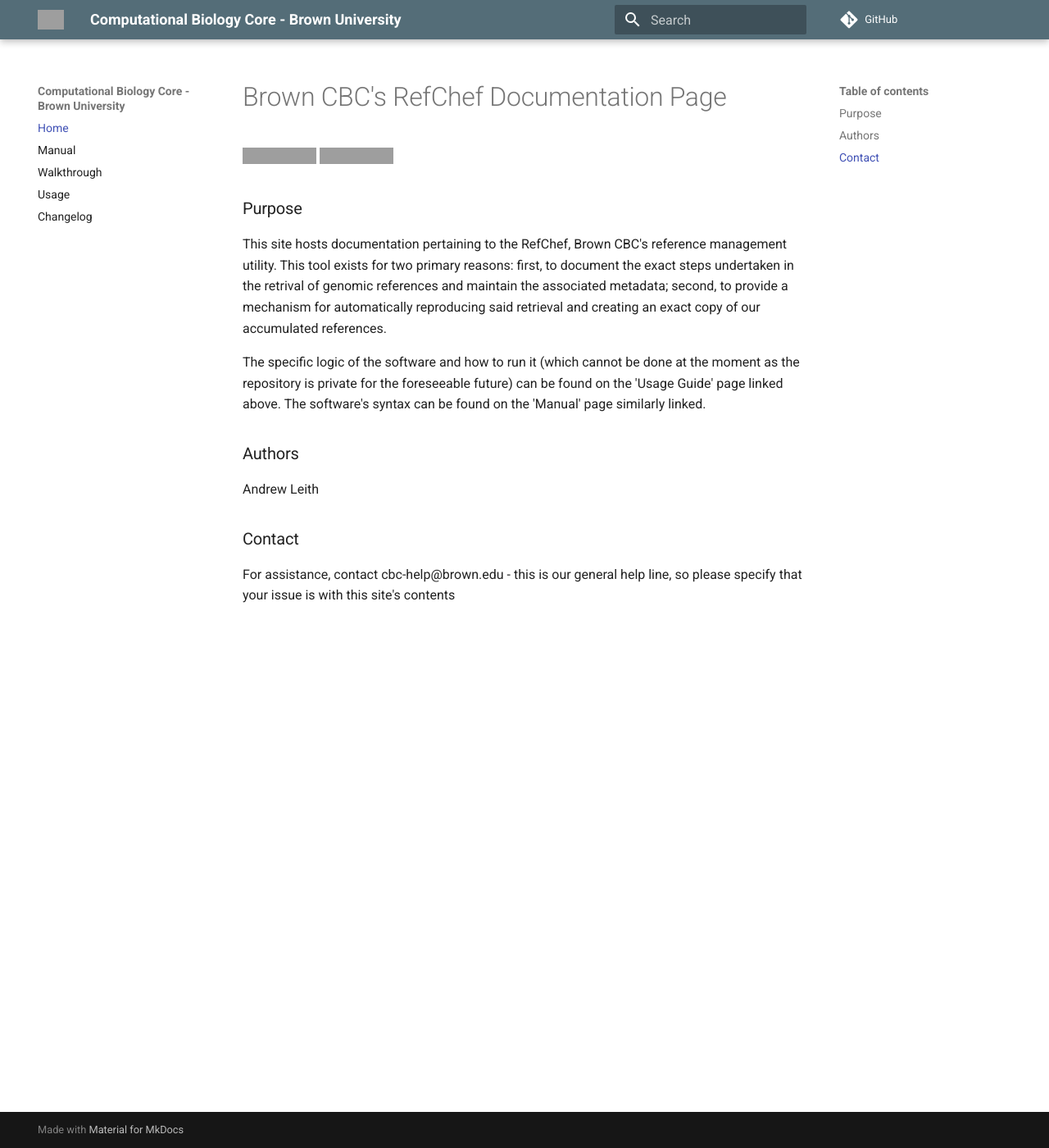
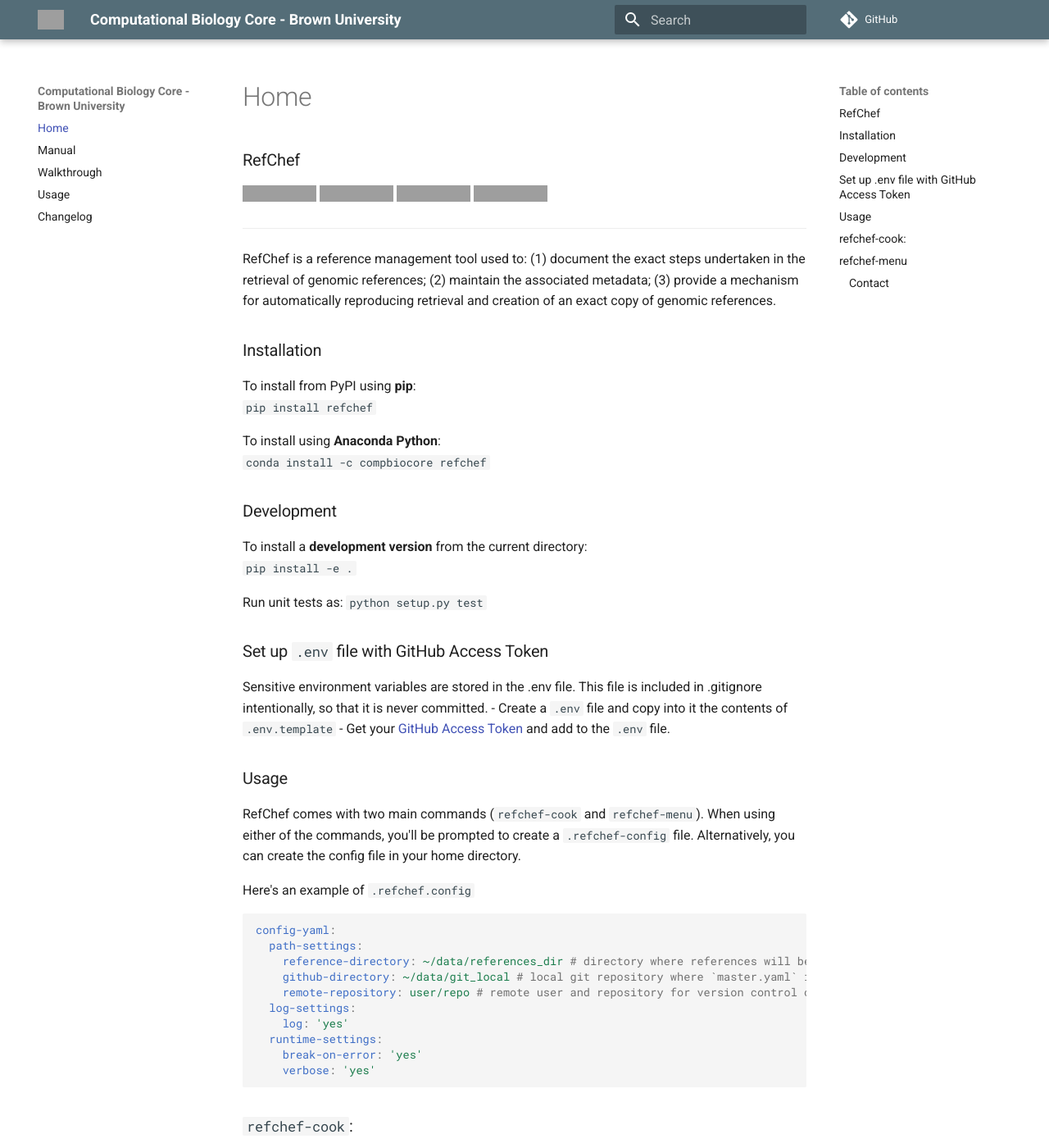
Before and after one commit to compbiocore/refchef, an MkDocs documentation site: the page built from docs/index.md, in a window 1280 px wide and 1400 px high. Shown: the whole window at 82% size. Built offline with MkDocs 1.6.1 and Material for MkDocs 9.7.7, drawn with Linux system fonts in a browser that asks for light colours; comment, search, counter and statistics services are not loaded; some of the changed text lies outside the part shown; grey boxes are pictures that could not be loaded.

````diff
--- a/docs/index.md
+++ b/docs/index.md
@@ -1,21 +1,117 @@
-# Brown CBC's RefChef Documentation Page
+### RefChef
+
+[![Travis](https://img.shields.io/travis/compbiocore/refchef/master.svg?style=flat-square)](https://travis-ci.org/compbiocore/refchef)
+[![Coverage](https://img.shields.io/coveralls/github/rechef/refchef/master.svg?style=flat-square)](https://coveralls.io/github/compbiocore/refchef) [![Docs](https://img.shields.io/badge/docs-stable-blue.svg?style=flat-square)](https://compbiocore.github.io/cbc-documentation-templates)
+[![License](https://img.shields.io/badge/license-GPL_3.0-orange.svg?style=flat-square)](https://raw.githubusercontent.com/compbiocore/cbc-documentation-templates/master/LICENSE.md)
+
+---
+
+RefChef is a reference management tool used to: (1) document the exact steps undertaken in the retrieval of genomic references; (2) maintain the associated metadata; (3) provide a mechanism for automatically reproducing retrieval and creation of an exact copy of genomic references.
+
+### Installation
+
+To install from PyPI using **pip**:
+`pip install refchef`
+
+To install using **Anaconda Python**:
+`conda install -c compbiocore refchef`
 
 
-[![Docs](https://img.shields.io/badge/docs-stable-blue.svg?style=flat-square)](https://compbiocore.github.io/refchef)
-[![License](https://img.shields.io/aur/license/yaourt.svg)](https://raw.githubusercontent.com/compbiocore/refchef/master/LICENSE)
+### Development
+To install a **development version** from the current directory:
+`pip install -e .`
+
+Run unit tests as:
+`python setup.py test`
+
+### Set up `.env` file with GitHub Access Token
+Sensitive environment variables are stored in the .env file. This file is included in .gitignore intentionally, so that it is never committed.
+- Create a `.env` file and copy into it the contents of `.env.template`
+- Get your [GitHub Access Token](https://help.github.com/articles/creating-a-personal-access-token-for-the-command-line/) and add to the `.env` file.
+
+### Usage
+
+RefChef comes with two main commands (`refchef-cook` and `refchef-menu`).
+When using either of the commands, you'll be prompted to create a `.refchef-config` file. Alternatively,
+you can create the config file in your home directory.
+
+Here's an example of `.refchef.config`
+```yaml
+config-yaml:
+  path-settings:
+    reference-directory: ~/data/references_dir # directory where references will be downloaded and processed.
+    github-directory: ~/data/git_local # local git repository where `master.yaml` is located.
+    remote-repository: user/repo # remote user and repository for version control of `master.yaml`
+  log-settings:
+    log: 'yes'
+  runtime-settings:
+    break-on-error: 'yes'
+    verbose: 'yes'
+```
+
+### `refchef-cook`:
+This command will read a `master.yaml` located in the `github-directory` path from the config file. The `master.yaml` file contains a list of references, as well as metadata, and commands necessary to download them (see example below).
+Arguments:
+- `-e, --exectue`: will execute all commands listed in the `master.yaml` for each reference, if reference doesn't exist in the location provided in the config file.
+- `--new`: path to a new yaml file containing other references to be downloaded and appended to the `master.yaml`.
+
+Example run:
+    `refchef-cook -e --new new.yaml`
+
+Or if only `master.yaml` should be processed:
+    `refchef-cook -e`
 
 
-### Purpose
-
-This site hosts documentation pertaining to the RefChef, Brown CBC's reference management utility.  This tool exists for two primary reasons: first, to document the exact steps undertaken in the retrival of genomic references and maintain the associated metadata; second, to provide a mechanism for automatically reproducing said retrieval and creating an exact copy of our accumulated references.
-
-The specific logic of the software and how to run it (which cannot be done at the moment as the repository is private for the foreseeable future) can be found on the 'Usage Guide' page linked above.  The software's syntax can be found on the 'Manual' page similarly linked.
+Example `master.yaml`
+```yaml
+reference_test1:
+  metadata:
+    name: reference_test1
+    species: mouse
+    organization: ucsc
+    downloader: aleith
+  levels:
+    references:
+      - component: primary
+        retrieve: true
+        commands:
+          - curl https://s3.us-east-2.amazonaws.com/refchef-tests/chr1.fa.gz
+          - md5 *.fa.gz > postdownload_checksums.md5
+          - gunzip *.gz
+          - md5 *.fa > final_checksums.md5
+reference_test2:
+  metadata:
+    name: reference_test2
+    species: human
+    organization: ucsc
+    downloader: fgelin
+  levels:
+    references:
+      - component: primary
+        retrieve: true
+        commands:
+          - curl https://s3.us-east-2.amazonaws.com/refchef-tests/chr1.fa.gz
+          - md5 *.fa.gz > postdownload_checksums.md5
+          - gunzip *.gz
+          - md5 *.fa > final_checksums.md5
+```
 
 
-### Authors
+### `refchef-menu`
+This command provides a way for the user to list all references present in the system, based on `master.yaml`, as well as filter the list of references based on metadata options.
+Arguments:
+- `--filter`: used to filter references based on metadata. Takes a pair key:value, or a list of pairs separated by comma: key:value,key2:value2,key3:value3...
 
-Andrew Leith
+Example:
 
-### Contact
+`refchef-menu`
 
-For assistance, contact cbc-help@brown.edu - this is our general help line, so please specify that your issue is with this site's contents
+![menu](menu-full.png)
+
+`refchef-menu --filter species:human`
+
+![menu](menu-filtered.png)
+
+
+#### Contact
+Contact cbc-help@brown.edu - this is our general help line, so please specify that your issue is with this site's contents
--- a/setup.py
+++ b/setup.py
@@ -14,9 +14,9 @@ setuptools.setup(
     url="https://github.com/compbiocore/refchef",
     packages=setuptools.find_packages(),
     classifiers=[
-        "Programming Language :: Python ",
-        "License :: OSI Approved :: MIT License",
-        "Operating System :: OS Independent",
+        "Programming Language :: Python :: 2 :: 3",
+        "License :: OSI Approved :: GLP 3.0",
+        "Operating System :: Mac OS :: Linux",
     ],
     install_requires=[
         "argparse",
````
Also changed, not shown: README.md (+80 -4 lines), docs/menu-filtered.png (added), docs/menu-full.png (added), 3 other files.
